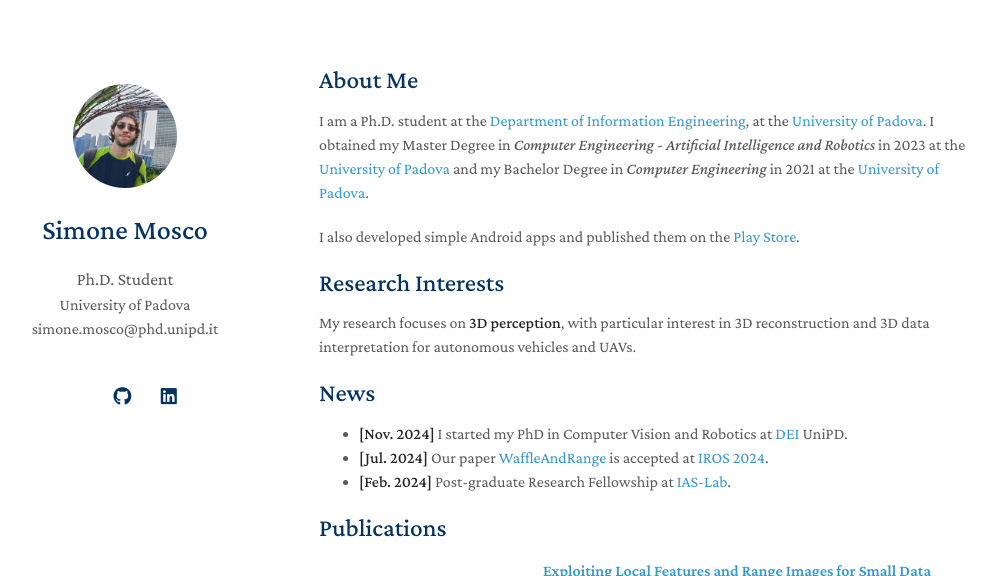
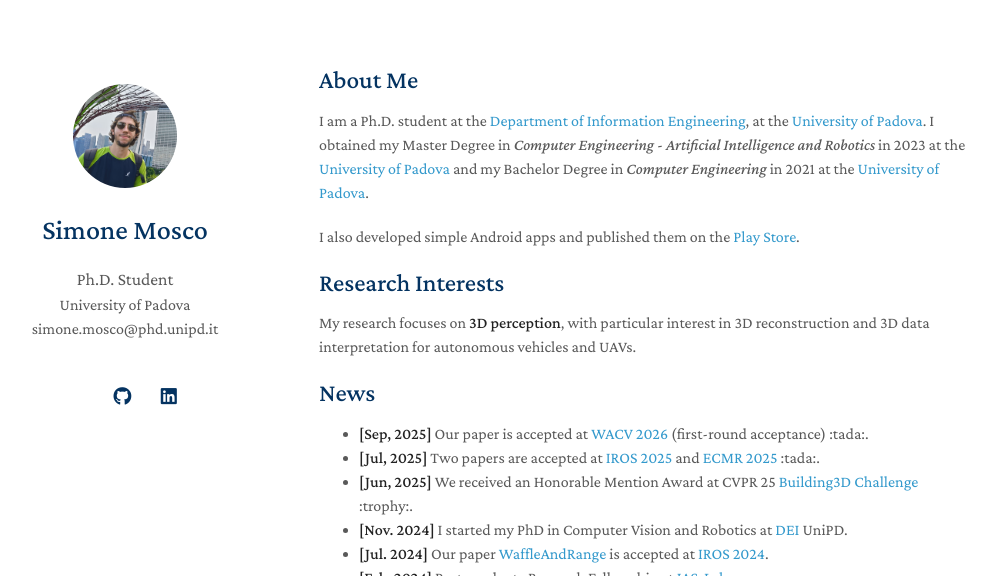
Before and after one commit to SiMoM0/simom0.github.io, a Jekyll site: the page built from index.md, in a window 1280 px wide and 1161 px high, cut to the strip 0-576 px from the top of the window. Shown: the whole strip, without its empty margins (151-1147 px from the left). Built offline with Jekyll 4.4.1, drawn with Linux system fonts in a browser that asks for light colours; a style sheet for code colours, icons or effects is not loaded; our own code applies the rules of GitHub Pages for plain Markdown files.

Commit message:
update news

```diff
--- a/index.md
+++ b/index.md
@@ -17,6 +17,9 @@ My research focuses on **3D perception**, with particular interest in 3D reconst
 
 ## News
 
+- **[Sep, 2025]** Our paper is accepted at [WACV 2026]() (first-round acceptance) :tada:.
+- **[Jul, 2025]** Two papers are accepted at [IROS 2025](https://www.iros25.org/) and [ECMR 2025](https://ecmr2025.dei.unipd.it/) :tada:.
+- **[Jun, 2025]** We received an Honorable Mention Award at CVPR 25 [Building3D Challenge](https://usm3d.github.io/) :trophy:.
 - **[Nov. 2024]** I started my PhD in Computer Vision and Robotics at [DEI](https://www.dei.unipd.it/) UniPD.
 - **[Jul. 2024]** Our paper [WaffleAndRange](https://arxiv.org/pdf/2410.10510) is accepted at [IROS 2024](http://iros2024-abudhabi.org/).
 - **[Feb. 2024]** Post-graduate Research Fellowship at [IAS-Lab](https://robotics.dei.unipd.it/).
```
